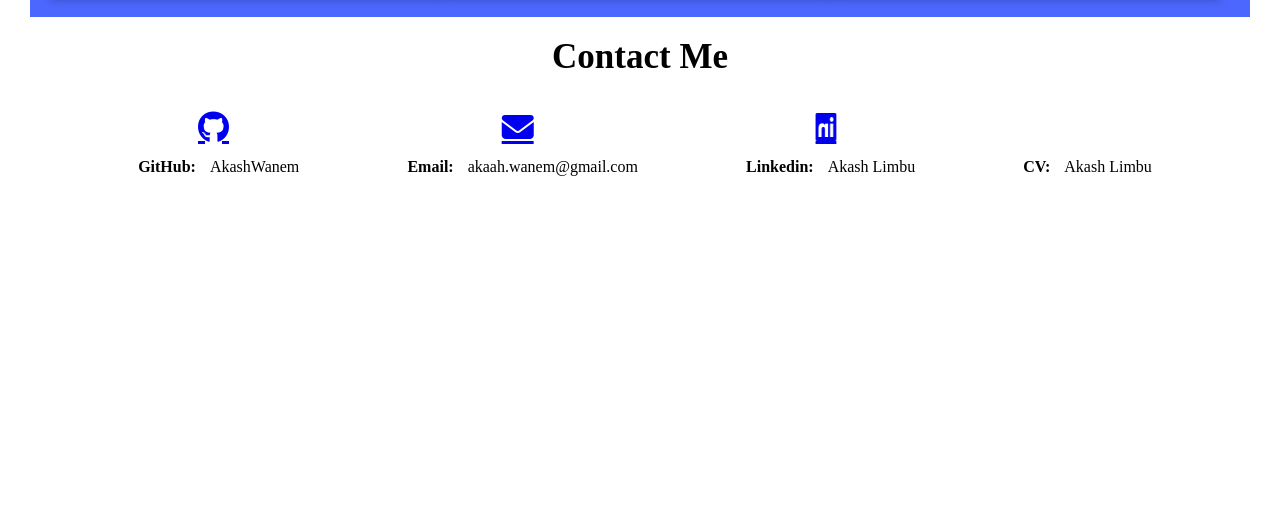
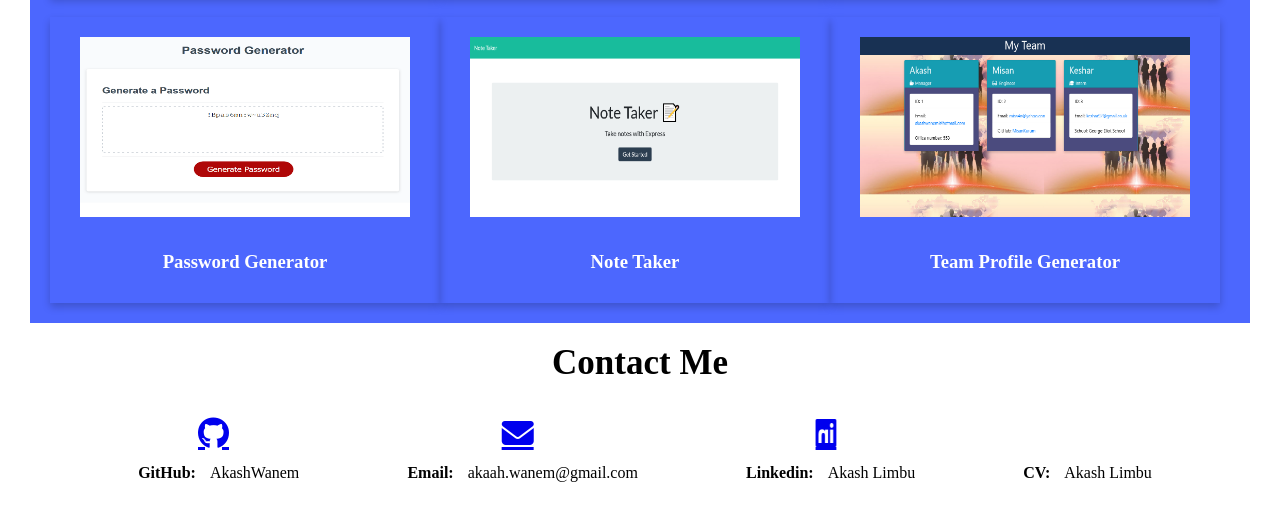
Before and after one commit to AkashWanem/styling-portfolio-using-advance-css, a plain HTML site: page index.html in a window 1280 px wide. Shown: the part 1362-1882 px from the top of the page. Before the commit the page ends 1608 px from the top, so only its background shows below. Drawn offline with Linux system fonts and the light colour scheme; some icons are missing.

Commit message:
updated more

```diff
--- a/index.html
+++ b/index.html
@@ -85,6 +85,44 @@
                 </figure>
 
                 </div>
+                <div class="project">
+                    <figure class="item-wrap">
+                        <a href="https://akashwanem.github.io/password-generator-js/">
+                            <img src="./assets/images/result.png" alt="day-plan" width="350px" >
+                        </a>
+                        <div class="container-1">
+                            <h3>
+                                <a href="https://github.com/AkashWanem/password-generator-js.git">
+                                    Password Generator
+                                </a>
+                            </h3>
+                        </div>
+                    </figure>
+                    <figure class="item-wrap">
+                        <a href="">
+                            <img src="./assets/images/Note taker app.png" alt="day-plan" width="350px" >
+                        </a>
+                        <div class="container-1">
+                            <h3>
+                                <a href="https://github.com/AkashWanem/note-taker-using-express.git">
+                                    Note Taker
+                                </a>
+                            </h3>
+                        </div>
+                    </figure>
+                    <figure class="item-wrap">
+                        <a href="">
+                            <img src="./assets/images/team profile generator.png" alt="day-plan" width="350px" >
+                        </a>
+                        <div class="container-1">
+                            <h3>
+                                <a href="https://github.com/AkashWanem/team-profile-generator.git">
+                                    Team Profile Generator
+                                </a>
+                            </h3>
+                        </div>
+                    </figure>
+                </div>
             </div>
         </section>
 
```
Also changed, not shown: assets/images/Note taker app.png (added), assets/images/team profile generator.png (added).
